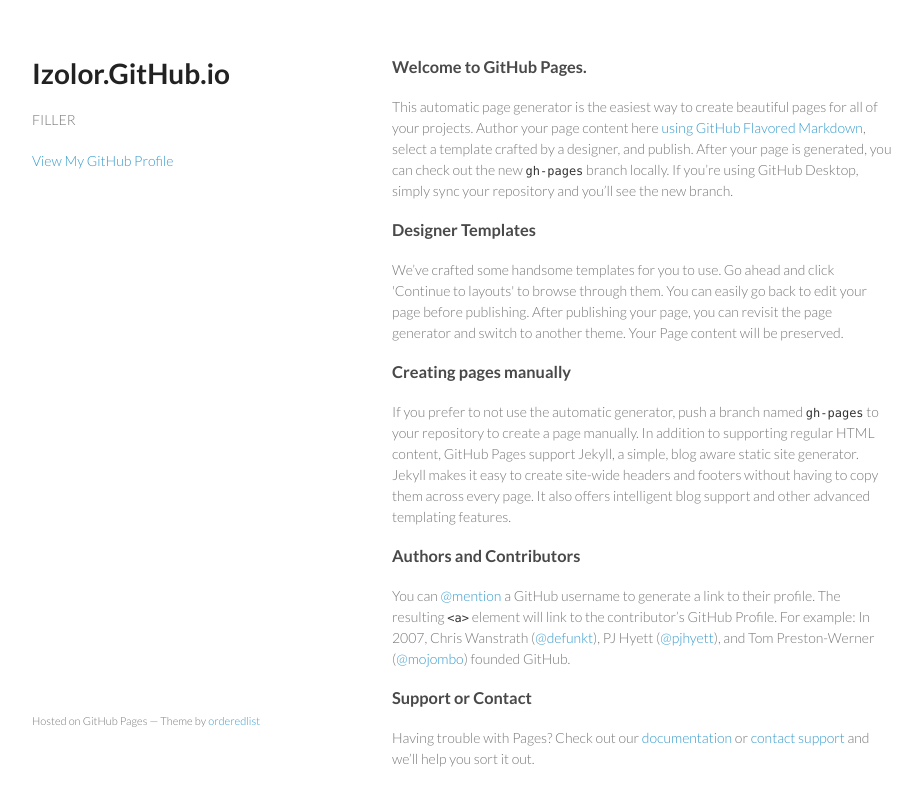
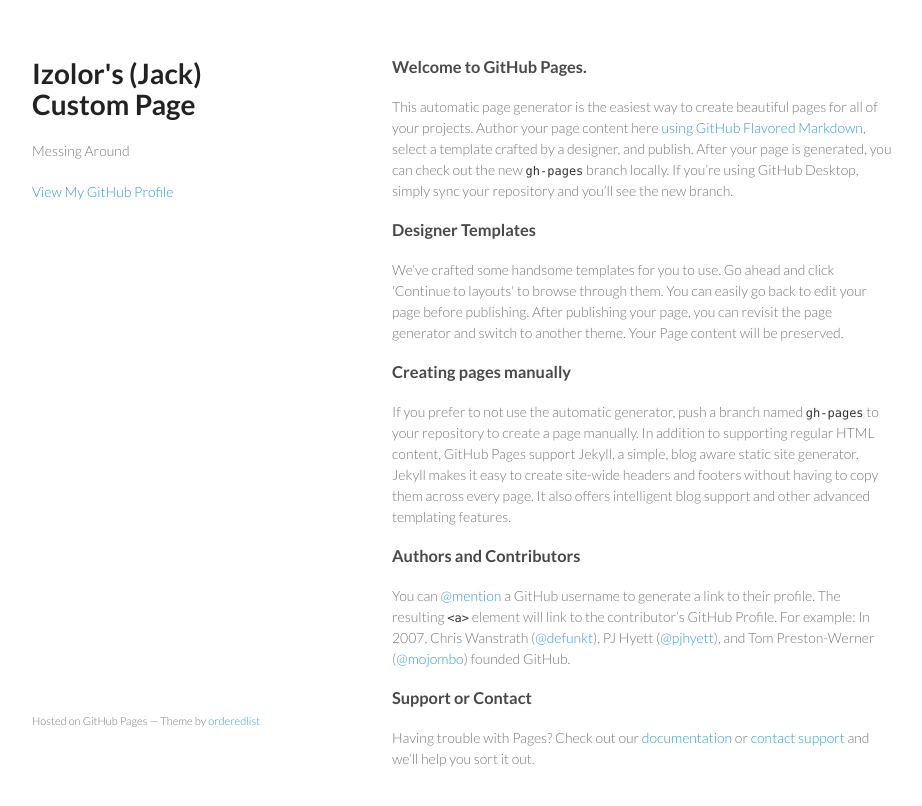
Before and after one commit to Izolor/Izolor.github.io, a plain HTML site: page index.html in a window 1280 px wide. Shown: the whole page, without its empty margins (178-1100 px from the left). Drawn offline with Linux system fonts and the light colour scheme.

Commit message:
Update index.html

```diff
--- a/index.html
+++ b/index.html
@@ -15,8 +15,8 @@
   <body>
     <div class="wrapper">
       <header>
-        <h1>Izolor.GitHub.io</h1>
-        <p>FILLER</p>
+        <h1>Izolor's (Jack) Custom Page</h1>
+        <p>Messing Around</p>
 
 
         <p class="view"><a href="https://github.com/Izolor">View My GitHub Profile</a></p>
```
